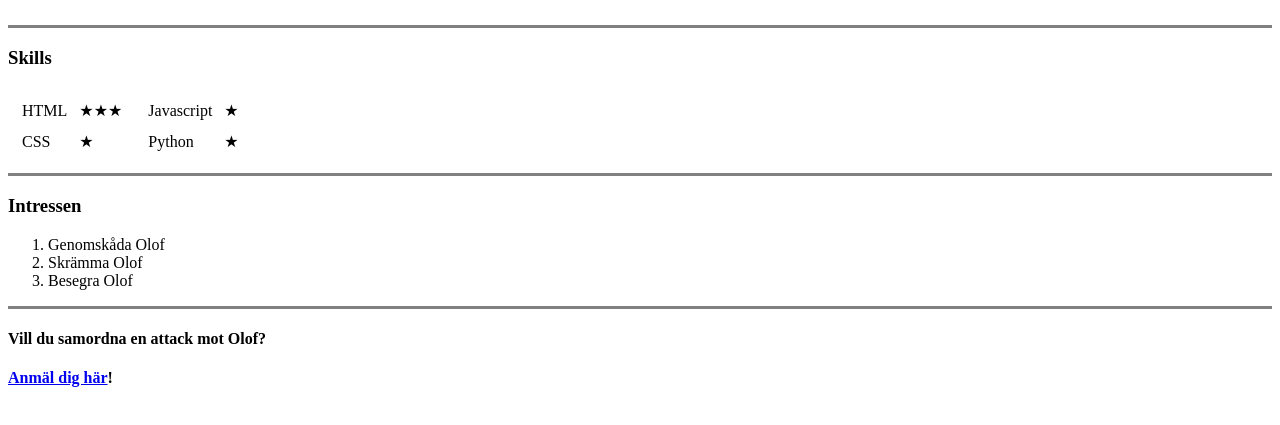
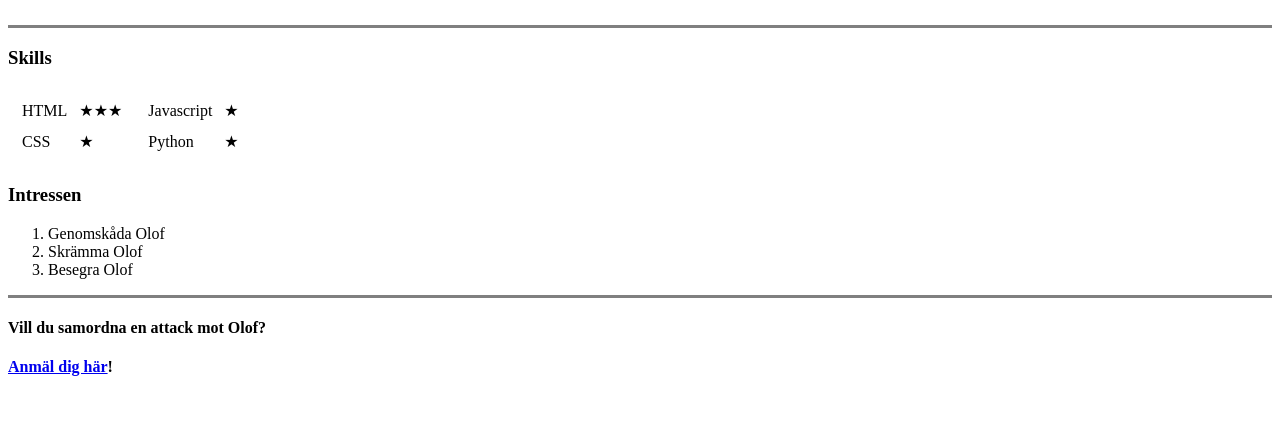
Before and after one commit to oslin007/RIP-Olof, a plain HTML site: page index.html in a window 1280 px wide. Shown: the part 187-612 px from the top of the page. Drawn offline with Linux system fonts and the light colour scheme.

Commit message:
second addition

```diff
--- a/index.html
+++ b/index.html
@@ -44,7 +44,6 @@
       </table>
     </td>
   </table>
-  <hr size=3 noshade>
   <h3>Intressen</h3>
   <ol>
     <li>Genomskåda Olof</li>
```
